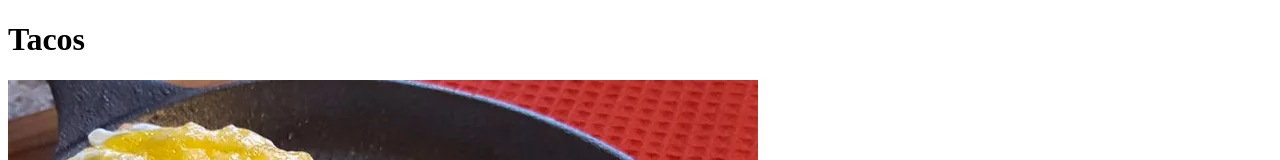
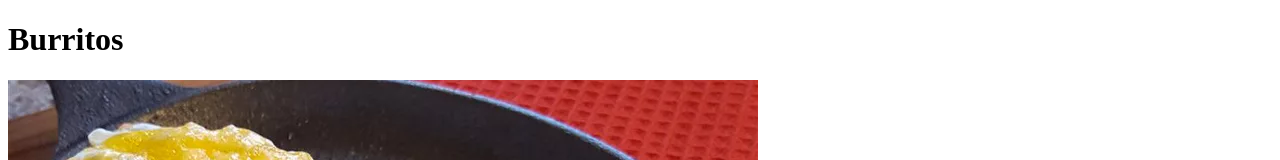
Before and after one commit to luddvvig/odin-recipes, a plain HTML site: page recipes/burritos.html in a window 1280 px wide. Shown: the top 160 px of the page. Drawn offline with Linux system fonts and the light colour scheme.

Commit message:
title changes

```diff
--- a/recipes/burritos.html
+++ b/recipes/burritos.html
@@ -1,6 +1,6 @@
 <!DOCTYPE html>
 
-<h1>Tacos</h1>
+<h1>Burritos</h1>
 <img src="../images/burrito.jpg" alt="Picture of three delicious tacos" />
 <h2>Craving Tacos?</h2>
 <p>
```
